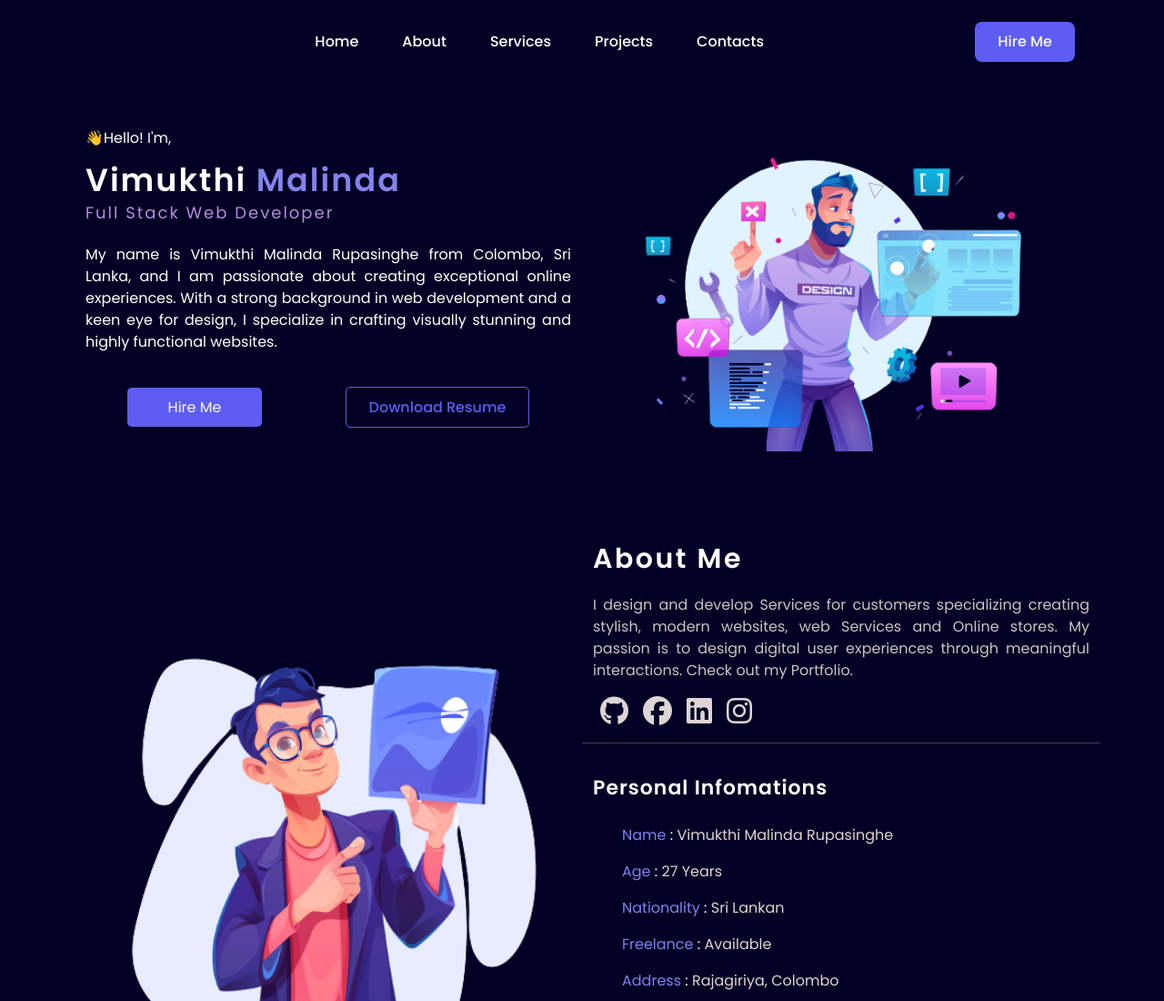
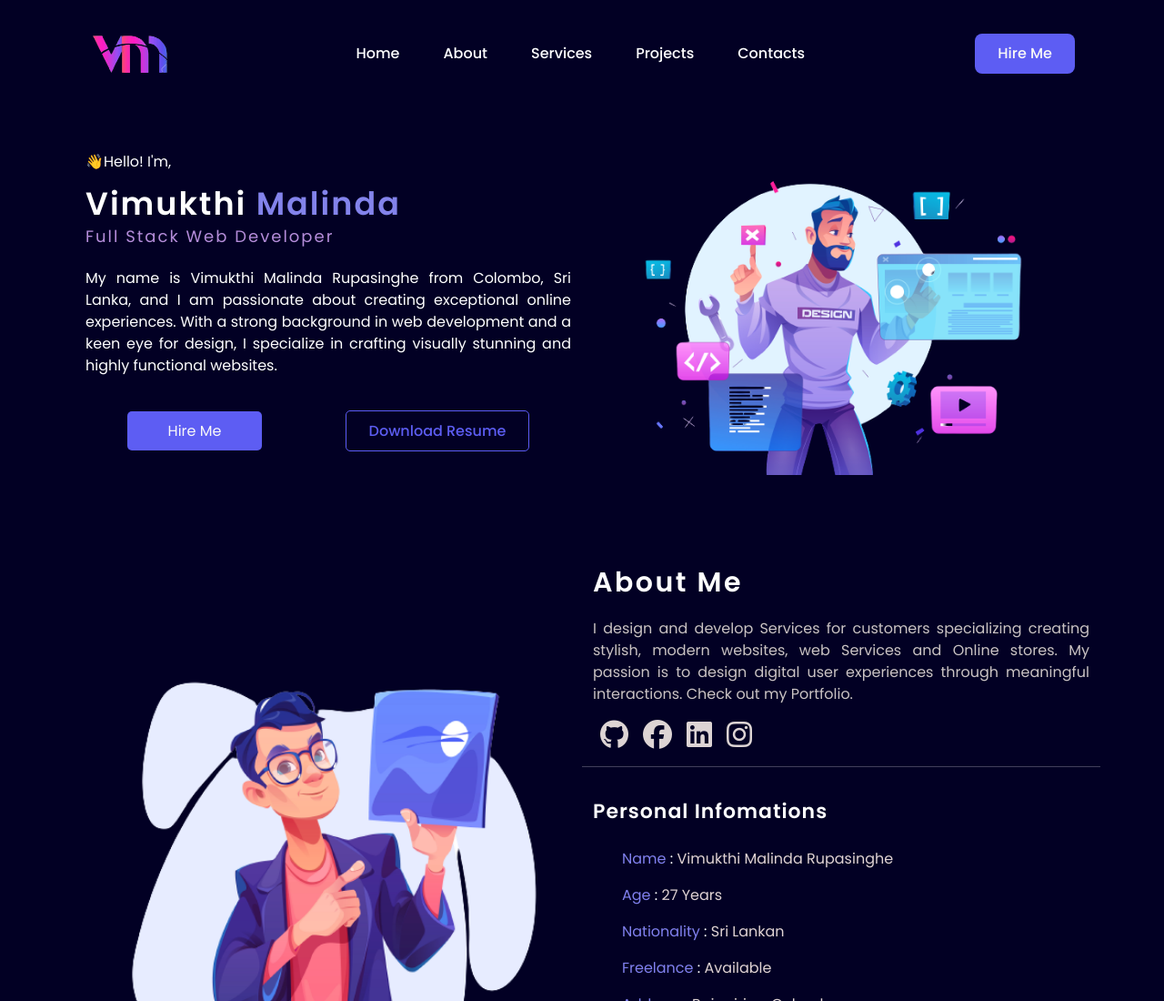
Before and after one commit to Vimuwa96/new-portfolio, a plain HTML site: page index.html in a window 1280 px wide. Shown: the top 1100 px of the page at 91% size. Drawn offline with nearby package versions, Linux system fonts and the light colour scheme; files that its build step writes are made by us from their sources.

Commit message:
Add files via upload

```diff
--- a/index.html
+++ b/index.html
@@ -31,7 +31,7 @@
     <div class="container p-3">
         <nav class="navbar navbar-expand-lg">
             <div class="container-fluid">
-                <a class="navbar-brand" href="#"><img src="" alt="" height="60px"></a>
+                <a class="navbar-brand" href="#"><img src="img/logo-new.png" alt="" height="60px"></a>
                 <button class="navbar-toggler" type="button" data-bs-toggle="collapse"
                     data-bs-target="#navbarSupportedContent" aria-controls="navbarSupportedContent"
                     aria-expanded="false" aria-label="Toggle navigation">
```
Also changed, not shown: img/logo-new.png (added).
